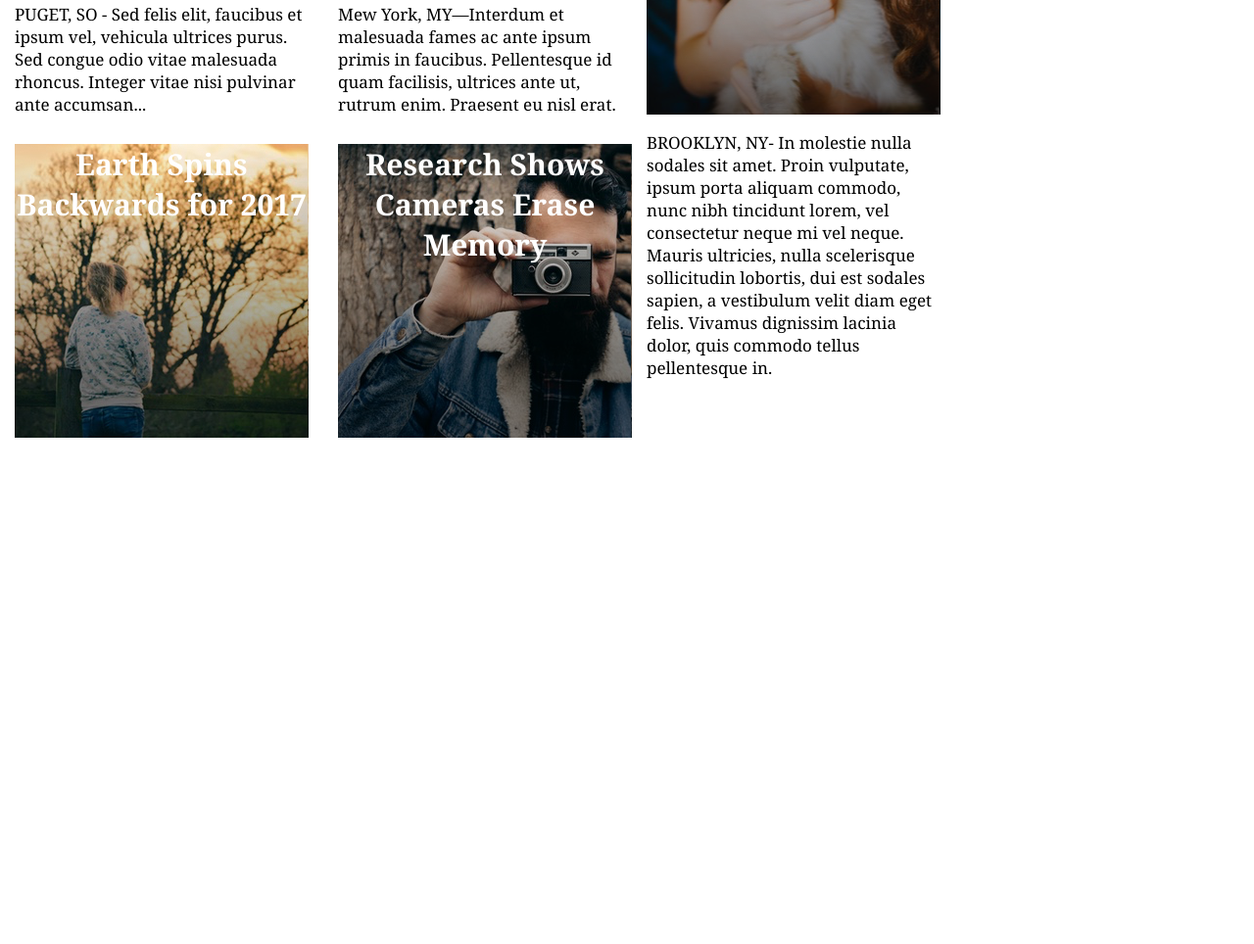
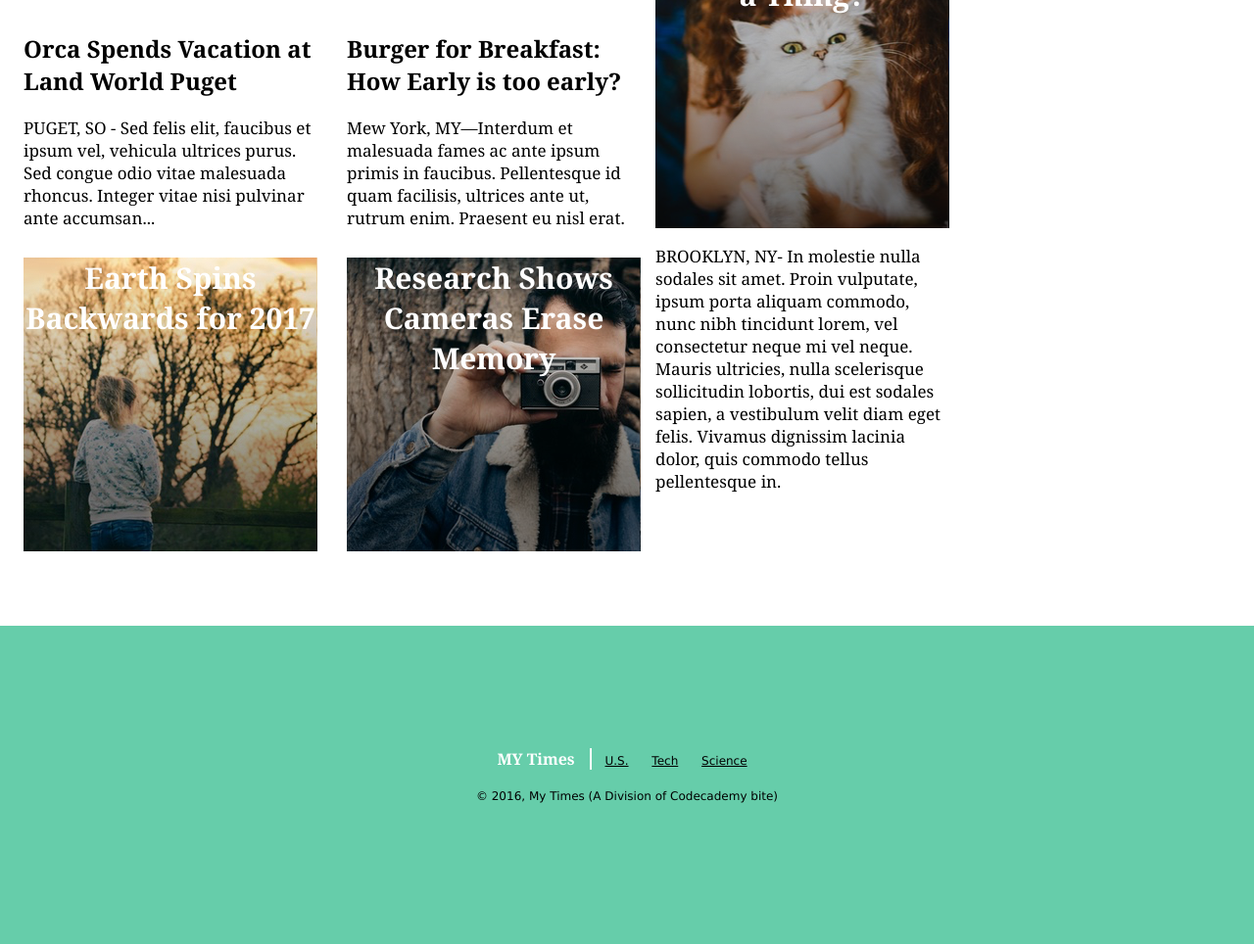
Before and after one commit to Dubblar/Mytimes, a plain HTML site: page index.html in a window 1280 px wide. Shown: the part 792-1756 px from the top of the page at 98% size. Before the commit the page ends 1239 px from the top, so only its background shows below. Drawn offline with Linux system fonts and the light colour scheme.

Commit message:
finishing touch

```diff
--- a/index.html
+++ b/index.html
@@ -28,6 +28,7 @@
     </header>
 
     <main>
+      <div class="content">
       <div class="column large">
 
         <article>
@@ -117,9 +118,28 @@
           <span class="bites">Finally a Top Secret Way You Can</span>
         </article>
       </div>
+    </div>
+</main>
+      <footer>
+      <div class="footer">
+        <div class="info">
+
+          <span class="title">MY Times</span>
+        <nav>
+          <span> <a href="#U.S.">U.S.</a></span>
+          <span> <a href="#Tech">Tech</a></span>
+          <span> <a href="#Science">Science</a></span>
+        </nav>
+      </div>
+          <span class="copyright">© 2016, My Times (A Division of Codecademy bite)</span>
+      </div>
 
 
-    </main>
+
+</footer>
+
+
+
 
 
   </body>
--- a/resources/css/style.css
+++ b/resources/css/style.css
@@ -52,6 +52,7 @@ header nav {
    padding-top: 5px;
    width: 1250px;
    margin: auto;
+   margin-bottom: 78px;
    font-family: Georgia;
    color: black;
    position: relative;
@@ -75,6 +76,12 @@ header nav {
   padding-right: 15px;
 }
 
+.content {
+display: flex;
+width: 1232px;
+margin: 0 auto 78px auto;
+padding-top: 116px;
+}
  .column.large {
    width: 630px;
  }
@@ -149,3 +156,31 @@ h3 {
   padding: 10px;
   margin: 0px;
 }
+.footer {
+  display: flex;
+  align-items: center;
+  width: 100%;
+  flex-direction: column;
+  height:325px;
+  margin: auto;
+  background-color: MediumAquamarine;
+  font-family: verdana;
+  justify-content: center;
+  font-size: 12px;
+
+}
+footer nav {
+  display: inline-block;
+}
+footer .title {
+  font-family: georgia;
+  font-size: 16px;
+  font-weight: bold;
+  display: inline-block;
+  border-right: 2px solid white;
+  padding-right: 15px;
+  color: white;
+}
+footer .copyright {
+  padding: 20px;
+}
```
